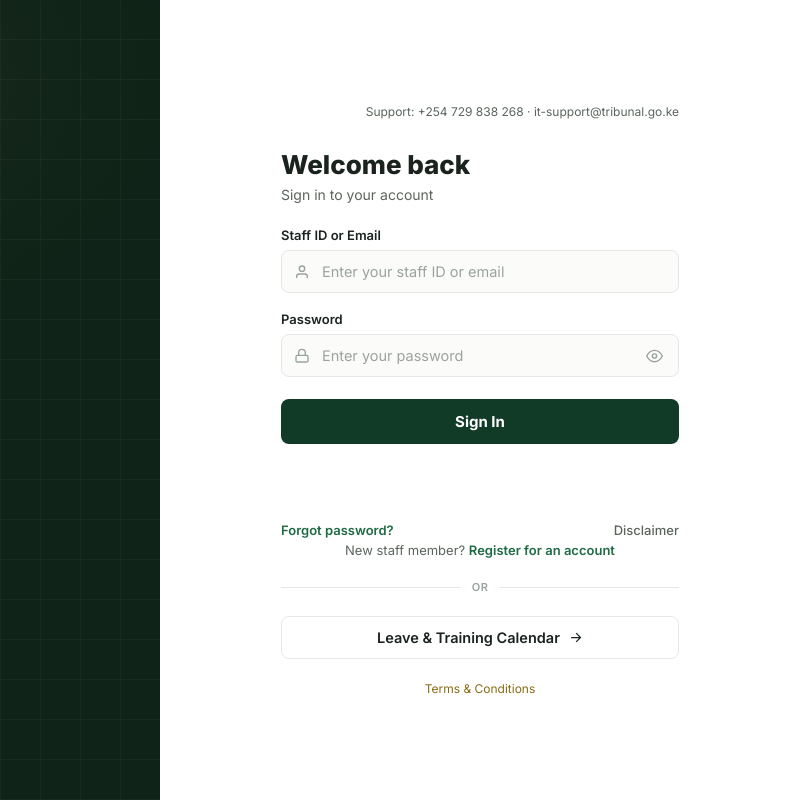
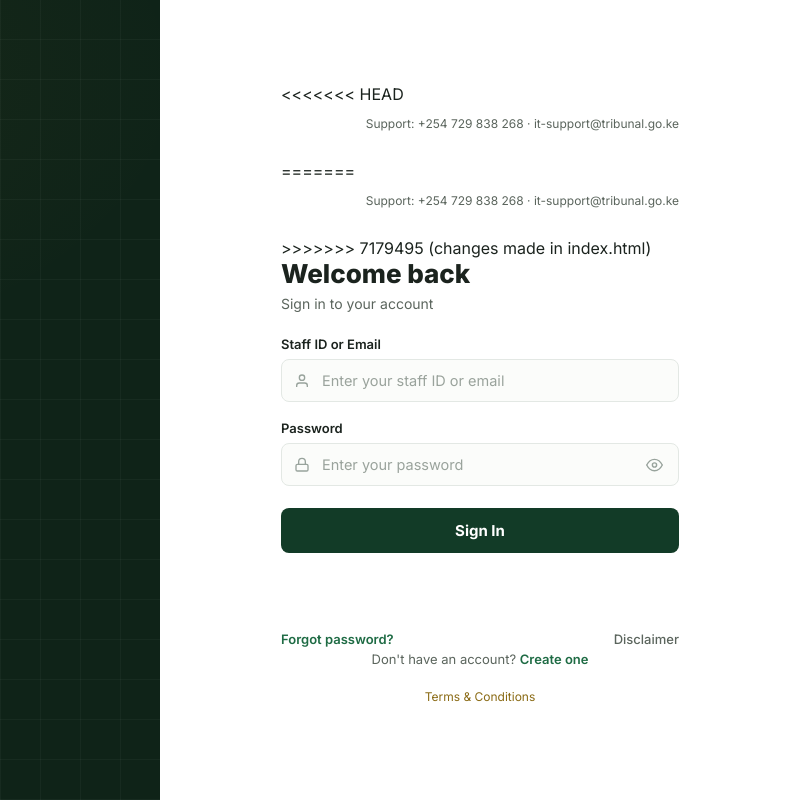
Before and after one commit to MarionOwino-ds/tribunal_notice_board, a website: page JUDICIARY/index.html in a window 1280 px wide. Shown: the full height of the page, 480-1280 px from the left. Drawn offline with Linux system fonts and the light colour scheme.

Commit message:
changes made in index.html

```diff
--- a/JUDICIARY/index.html
+++ b/JUDICIARY/index.html
@@ -36,7 +36,11 @@
 
   <div class="right">
     <div class="form-col">
+<<<<<<< HEAD
       <p class="support-line">Support: <a href="tel:+2547298382689">+254 729 838 268</a> &middot; <a href="mailto:it-support@tribunal.go.ke">it-support@tribunal.go.ke</a></p>
+=======
+      <p class="support-line">Support: <a href="tel:+2547298382689">+254 729 838 268 </a> &middot; <a href="mailto:it-support@tribunal.go.ke">it-support@tribunal.go.ke</a></p>
+>>>>>>> 7179495 (changes made in index.html)
 
       <h2>Welcome back</h2>
       <p class="subtext">Sign in to your account</p>
@@ -70,14 +74,7 @@
         </div>
       </form>
 
-      <p class="register-line">New staff member? <a href="register.html">Register for an account</a></p>
-
-      <div class="divider">OR</div>
-
-      <a href="#" class="secondary" id="secondary-link">
-        Leave &amp; Training Calendar
-        <svg width="15" height="15" viewBox="0 0 24 24" fill="none" stroke="currentColor" stroke-width="2"><path d="M5 12h14M13 5l7 7-7 7"/></svg>
-      </a>
+      <p class="register-line">Don't have an account? <a href="register.html">Create one</a></p>
 
       <p class="terms"><a href="#">Terms &amp; Conditions</a></p>
     </div>
```
Also changed, not shown: package.json (added, +23 -0 lines), 2 other files.
